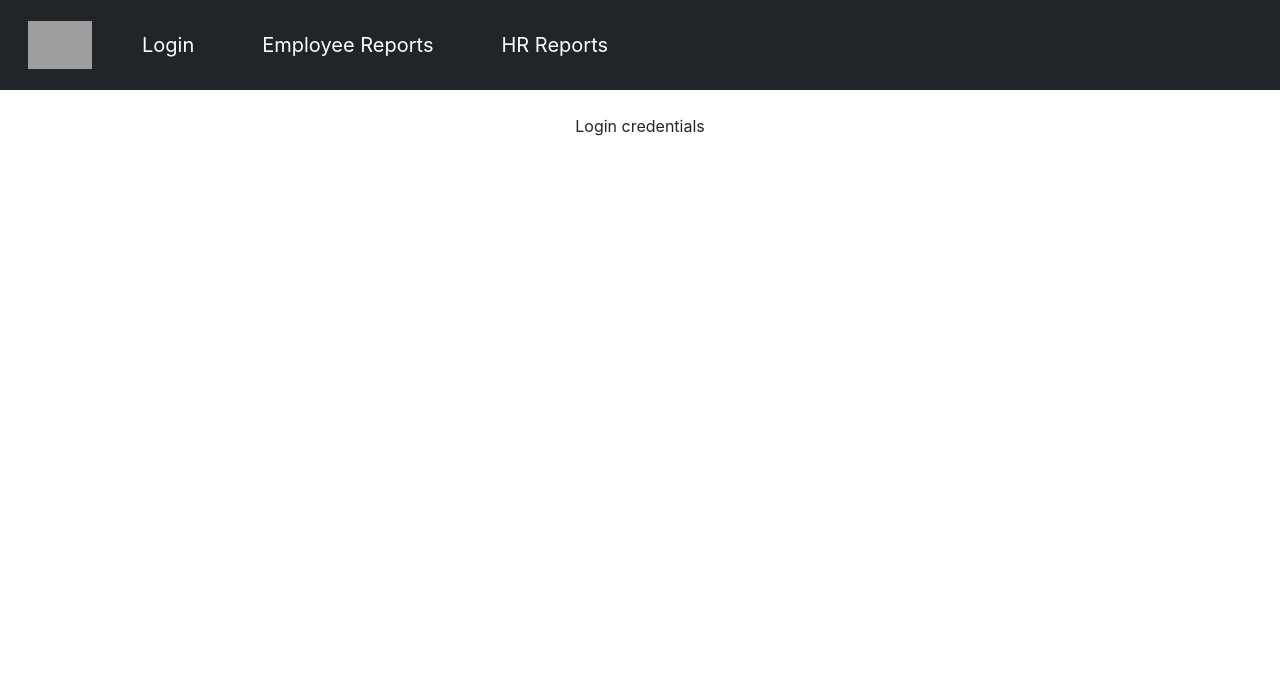
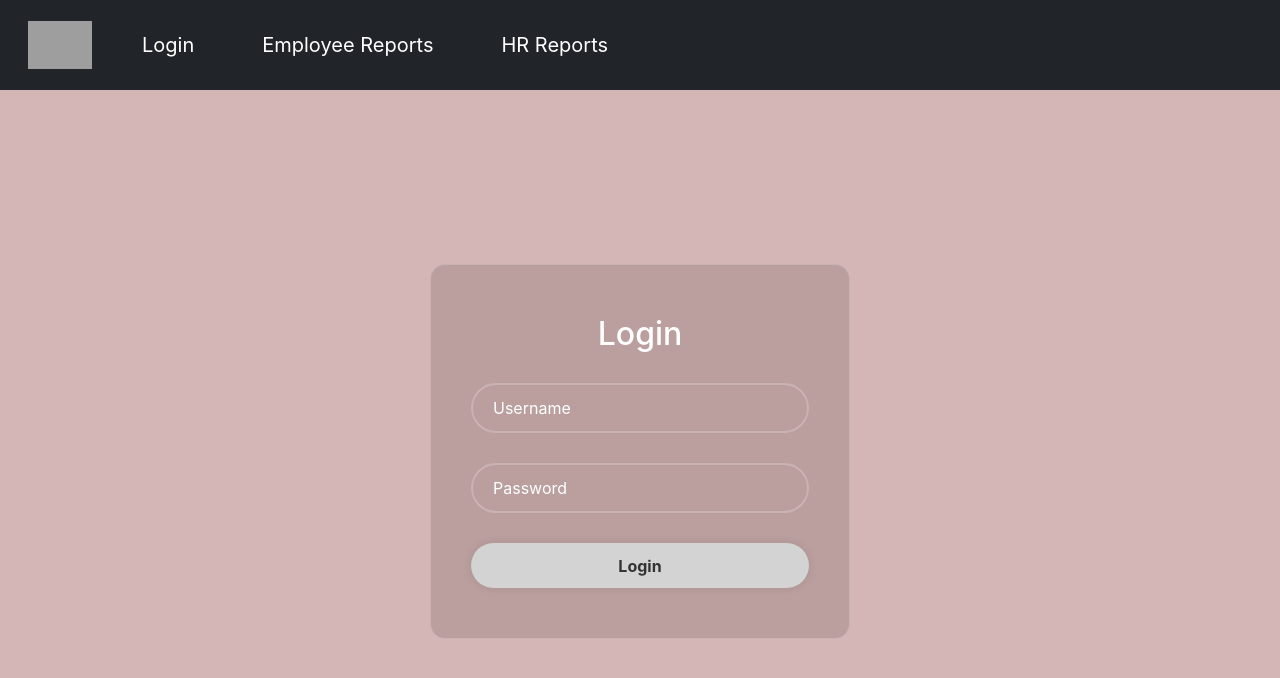
Before and after one commit to NomulaPoojitha/time-attendance-frontend, a React (Create React App) app: page /login in a window 1280 px wide. Shown: the top 678 px of the page. Built offline with nearby package versions, Linux system fonts and the light colour scheme; grey boxes are pictures that could not be loaded.

Commit message:
login form update

```diff
--- a/src/App.css
+++ b/src/App.css
@@ -104,3 +104,59 @@
   border-collapse: collapse;
   font-family: Arial, sans-serif;
 }
+
+/* login form css */
+
+.wrapper {
+  width: 420px;
+  background: rgba(0, 0, 0, 0.12);
+  border: 2px solid rgba(255, 255, 255, .2);
+  color: #fff;
+  border-radius: 15px;
+  border-width: .5px;
+  padding: 50px 40px;
+  margin: auto;
+  margin-top: 150px;
+}
+
+.wrapper h1 {
+  font-size: 32px;
+  text-align: center;
+}
+
+.wrapper .input-box {
+  position: relative;
+  width: 100%;
+  height: 50px;
+  margin: 30px 0;
+}
+
+.input-box input {
+  width: 100%;
+  height: 100%;
+  background: transparent;
+  outline: none;
+  border: 2px solid rgba(255, 255, 255, .2);
+  border-radius: 40px;
+  font-size: 16px;
+  color: #fff;
+  padding: 20px 45px 20px 20px;
+}
+
+.input-box input::placeholder {
+  color: #fff;
+}
+
+.wrapper button {
+  width: 100%;
+  height: 45px;
+  background: lightgrey;
+  border: none;
+  outline: none;
+  border-radius: 40px;
+  box-shadow: 0 0 10px rgba(0, 0, 0, .1);
+  cursor: pointer;
+  font-size: 16px;
+  color: #333;
+  font-weight: 700;
+}
--- a/src/components/Login.js
+++ b/src/components/Login.js
@@ -1,7 +1,29 @@
 import React from 'react'
 
-export default function Login() {
-  return (
-    <div>Login credentials</div>
+// export default function Login() {
+//   return (
+//     <div>Login credentials</div>
+//   )
+// }
+
+
+const LoginForm = () => {
+  return(
+    <div className='wrapper'>
+      <form action="">
+        <h1>Login</h1>
+        <div className='input-box'>
+          <input type='text' placeholder='Username' required />
+        </div>
+        <div className='input-box'>
+          <input type='password' placeholder='Password' required />
+        </div>
+
+        <button type='submit'>Login</button>
+
+      </form>
+    </div>
   )
 }
+
+export default LoginForm;
--- a/src/index.css
+++ b/src/index.css
@@ -1,10 +1,19 @@
+
+
+* {
+  margin: 0;
+  padding: 0;
+  box-sizing: border-box;
+}
+
 body {
-  margin: 0;
+ /*margin: 0;*/
   font-family: -apple-system, BlinkMacSystemFont, 'Segoe UI', 'Roboto', 'Oxygen',
     'Ubuntu', 'Cantarell', 'Fira Sans', 'Droid Sans', 'Helvetica Neue',
     sans-serif;
   -webkit-font-smoothing: antialiased;
   -moz-osx-font-smoothing: grayscale;
+  background: rgb(213, 182, 182);
 }
 
 code {
```
